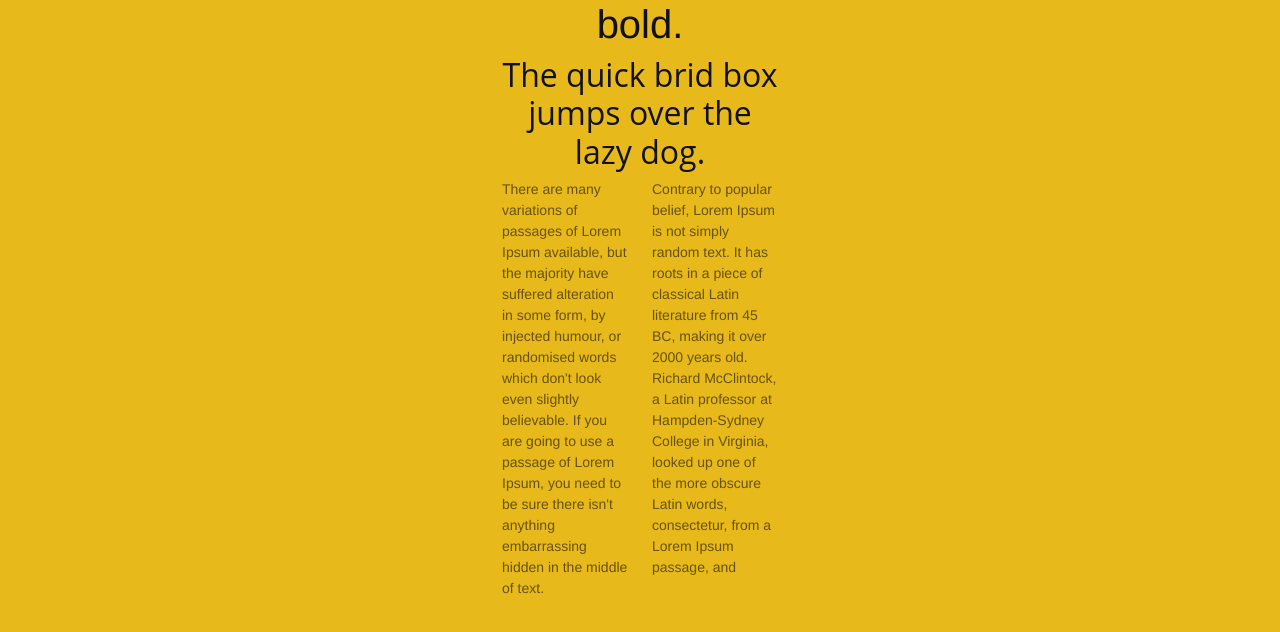
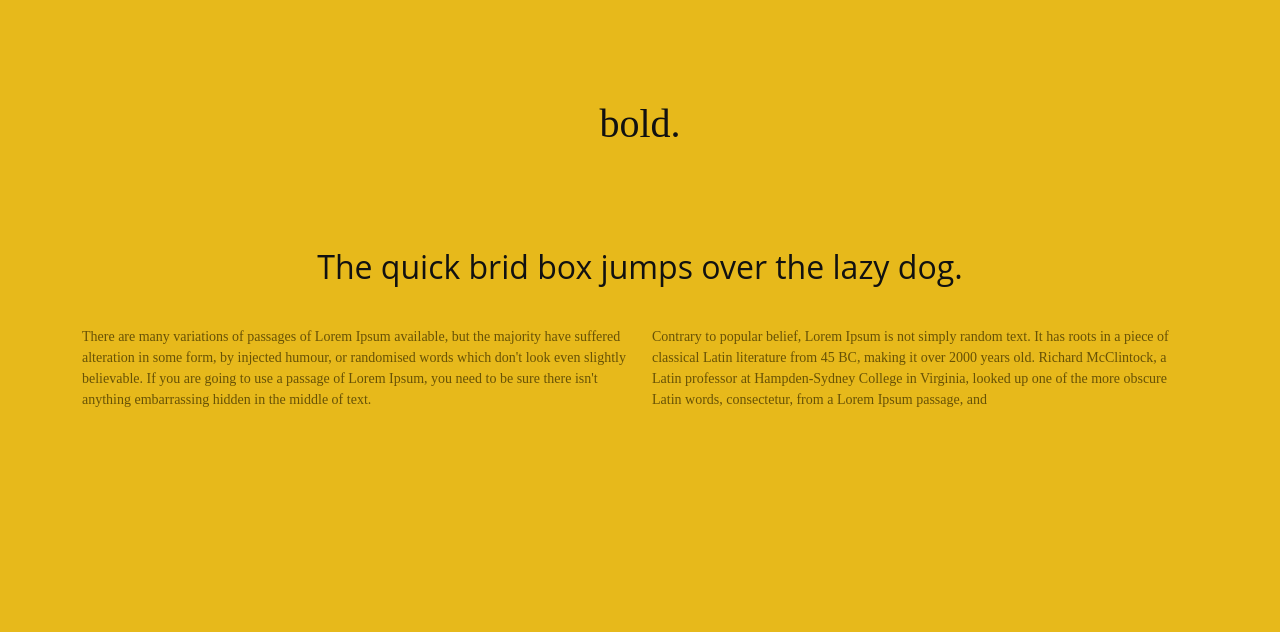
Before and after one commit to cph-oo221/Dat2-htmlopgaver, a plain HTML site: page Opgaver/opgave3.html in a window 1280 px wide. Drawn offline with nearby package versions, Linux system fonts and the light colour scheme.

Commit message:
Update opgave3.css

```diff
--- a/Opgaver/opgave3.css
+++ b/Opgaver/opgave3.css
@@ -1,32 +1,38 @@
-body
+html, body
 {
     background-color: #e7b91b;
-    max-width: 300px;
     margin-left: auto;
     margin-right: auto;
+
+    min-width: 300px;
+
+    min-height: 400px;
 }
 
 .overskriftBold
 {
-    font-family: Helvetica Neue;
+    font-family: "Helvetica-Neue";
     font-size: 275px;
     /*bold*/
     font-weight: bold;
     text-align: center;
     color: #111;
+    margin-top: 100px;
+    margin-bottom: 100px;
 }
 
 .underoverskrift
 {
-    font-family: Open Sans;
+    font-family: "Open Sans";
     font-size: 30px;
     text-align: center;
     color: #111;
+    margin-bottom: 40px;
 }
 
 p
 {
-    font-family: Helvetica Neue;
+    font-family: "Helvetica-Neue";
     font-size: 14px;
     color: #685206;
 }
```
